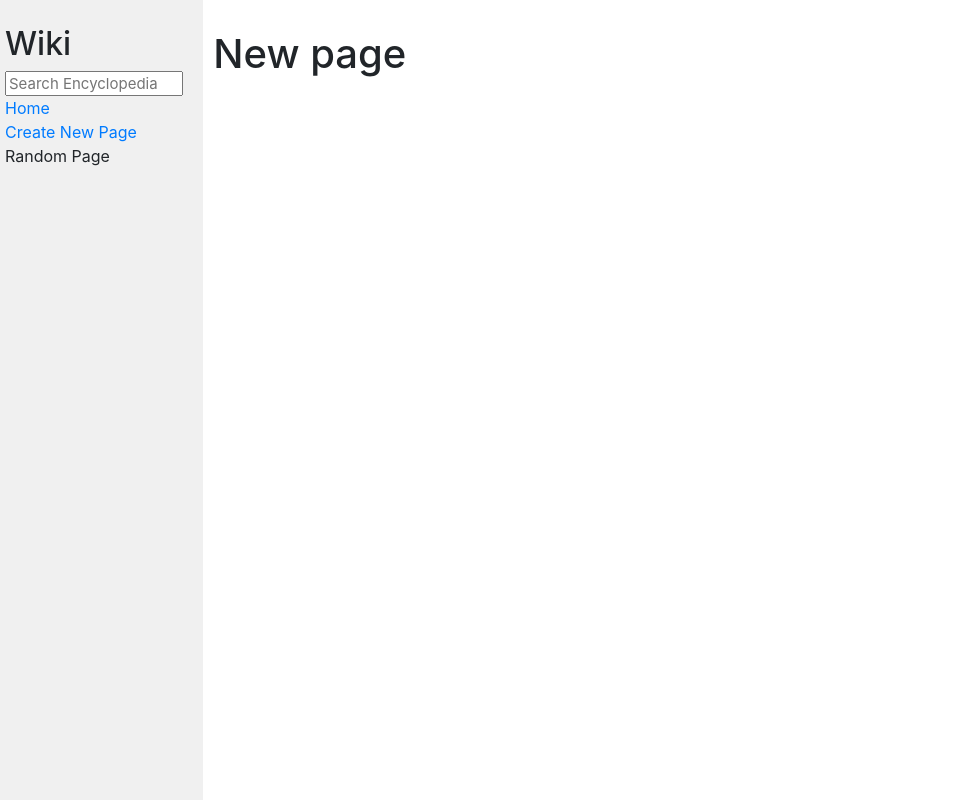
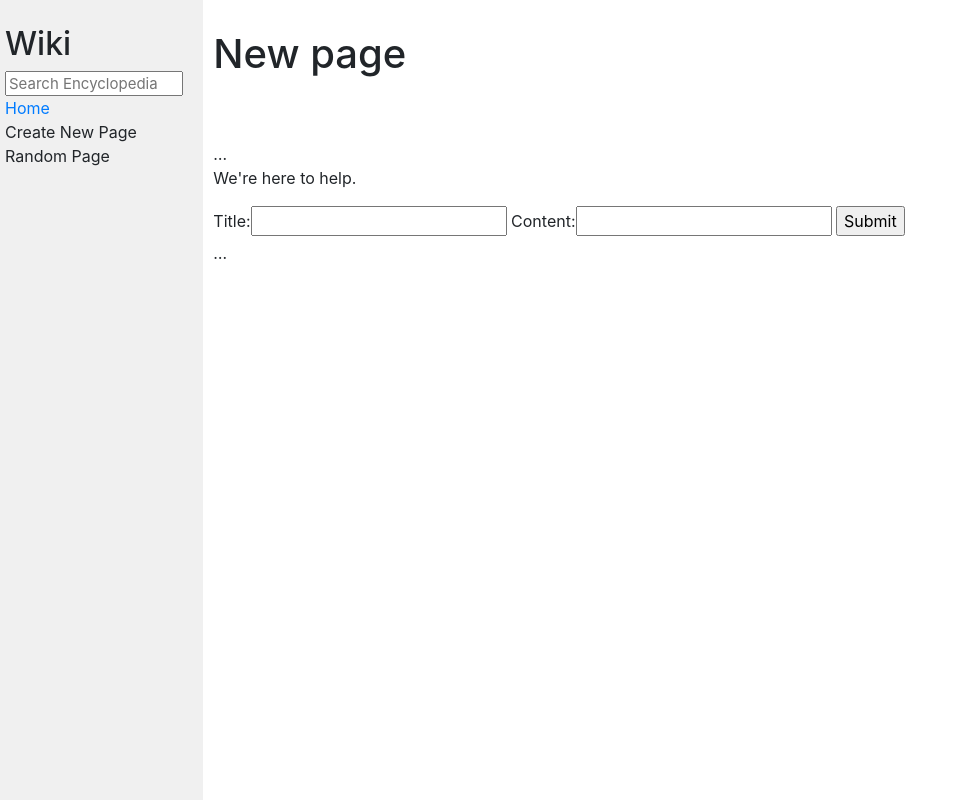
Before and after one commit to rightgabriel/wiki, a Django app: page /wiki/new/ in a window 1280 px wide. Shown: the whole page, without its empty margins (0-963 px from the left). Run offline with Django 3.2, Linux system fonts and the light colour scheme; some libraries are stand-ins or nearby versions.

Commit message:
Create form site that takes input from html forms to create a new entry for wiki

```diff
--- /dev/null
+++ b/encyclopedia/forms.py
@@ -0,0 +1,8 @@
+from django import forms
+
+# from https://openclassrooms.com/en/courses/6967196-create-a-web-application-with-django/7349237-capture-user-input-with-django-forms
+
+
+class ContactUsForm(forms.Form):
+   title = forms.CharField(required=False)
+   content = forms.CharField(max_length=1000)
--- a/encyclopedia/templates/encyclopedia/layout.html
+++ b/encyclopedia/templates/encyclopedia/layout.html
@@ -19,7 +19,7 @@
                     <a href="{% url 'index' %}">Home</a>
                 </div>
                 <div>
-                    <a href="{% url 'add' %}">Create New Page</a>
+                    Create New Page
                 </div>
                 <div>
                    Random Page
--- a/encyclopedia/templates/encyclopedia/new.html
+++ b/encyclopedia/templates/encyclopedia/new.html
@@ -7,5 +7,22 @@
 {% block body %}
     <h1>New page</h1>
 
+    <h1>{{ request | safe }}</h1>
+    <h1>{{ one | safe }}</h1>
+
+
+
+    …
+    <p>We're here to help.</p>
+
+    <form action="" method="post" novalidate>
+    {% csrf_token %}
+    {{ form }}
+    <input type="submit" value="Submit">
+    </form>
+    …
+
+
+
 
 {% endblock %}
--- a/encyclopedia/urls.py
+++ b/encyclopedia/urls.py
@@ -6,7 +6,8 @@ from . import views
 urlpatterns = [
     path("", views.index, name="index"),
     path("<str:title>", views.entry, name="title"),
-    path("new/", views.add, name="add"),
+    path('new/', views.contact, name='contact'),
+
 
 
 ]
--- a/encyclopedia/views.py
+++ b/encyclopedia/views.py
@@ -8,6 +8,9 @@ from markdown2 import Markdown
 from os import listdir
 from os.path import isfile, join
 from random import randint
+from django import forms
+from encyclopedia.forms import ContactUsForm
+from django.core.mail import send_mail
 
 
 
@@ -39,8 +42,41 @@ def entry(request, title):
 
        })
 
+# partially from https://openclassrooms.com/en/courses/6967196-create-a-web-application-with-django/7349237-capture-user-input-with-django-forms
 
+def contact(request):
+
+    if request.method == 'POST':
+      # create an instance of our form, and fill it with the POST data
+        form = ContactUsForm(request.POST)
+        if form.is_valid():
+            title = form.cleaned_data['title']
+            content = form.cleaned_data['content']
+            util.save_entry(title, content)
+    else:
+  # this must be a GET request, so create an empty form
+        form = ContactUsForm() # instantiate a new form here
+    return render(request,
+          'encyclopedia/new.html',
+          {'form': form}) # pass that form to the template
+
+"""
 def add(request):
-    return render(request, "encyclopedia/new.html", {
-        "entries": util.list_entries()
+   #  task = util.save_entry("title", "f")
+
+
+
+    if request.method == "POST":
+        return render(request, "encyclopedia/new.html", {
+            "task": util.save_entry("one", "two")
     })
+
+
+            # If the form is invalid, re-render the page with existing information.
+    else:
+
+        return render(request, "encyclopedia/new.html", {
+
+    })
+
+"""
--- a/wiki/urls.py
+++ b/wiki/urls.py
@@ -21,5 +21,4 @@ urlpatterns = [
     path('', include("encyclopedia.urls")),
     path('wiki/', include("encyclopedia.urls"))
 
-
 ]
```
